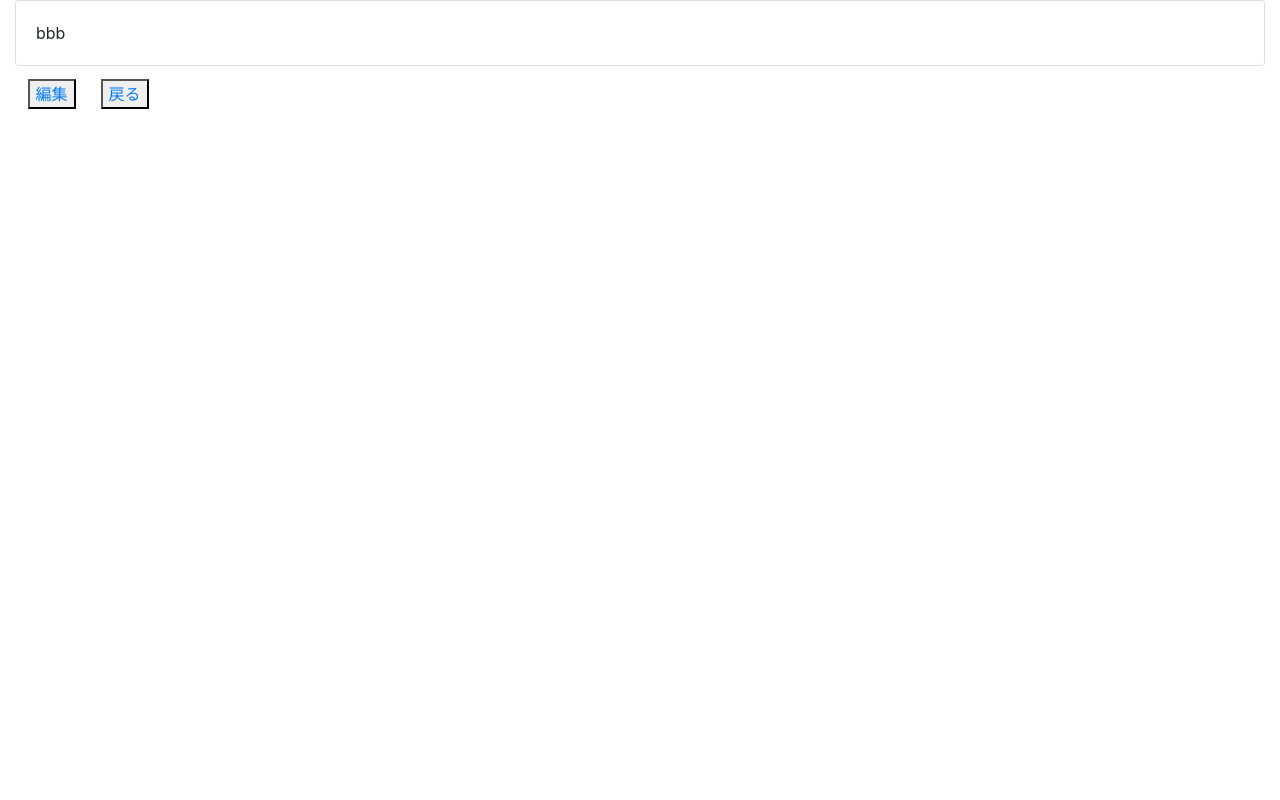
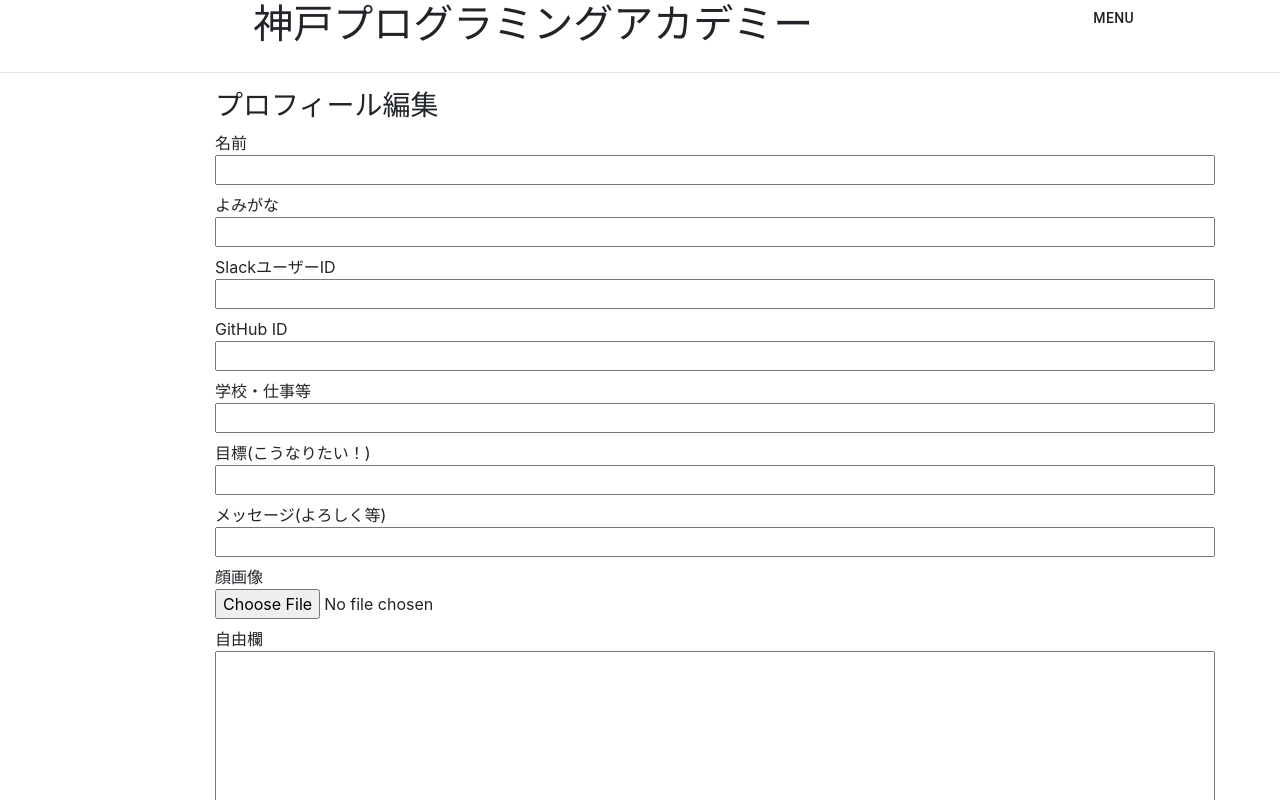
Before and after one commit to prog-ac/members-front-app, a Next.js app: page /profile in a window 1280 px wide. Shown: the top 800 px of the page. Built offline with nearby package versions, Linux system fonts and the light colour scheme; no server answers.

Commit message:
プロフィール編集のページを作成しました

```diff
--- a/components/menu.tsx
+++ b/components/menu.tsx
@@ -17,16 +17,7 @@ export default function SimpleMenu() {
     setAnchorEl(null);
   };
 
-  const movePage = () => {
-    <Link
-      // ブラウザのURLに表示されるURL
-      as={`/profile/1`}
-      // ディレクトリのパス
-      href={`/profile/`}
-    >
-      <a style={{ color: "black" }}></a>
-    </Link>;
-  };
+  const movePage = () => {};
 
   const logout = () => {
     firebase.auth().signOut();
@@ -50,7 +41,14 @@ export default function SimpleMenu() {
         open={Boolean(anchorEl)}
         onClose={handleClose}
       >
-        <MenuItem onClick={movePage}>Profile</MenuItem>
+        <MenuItem>
+          <a
+            // ディレクトリのパス
+            href={`/profile`}
+          >
+            Profile
+          </a>
+        </MenuItem>
         <MenuItem onClick={logout}>Logout</MenuItem>
       </Menu>
     </div>
--- a/package.json
+++ b/package.json
@@ -3,7 +3,7 @@
   "version": "0.1.0",
   "private": true,
   "scripts": {
-    "dev": "next dev",
+    "dev": "next dev -p 3001",
     "build": "next build && next export",
     "start": "next start",
     "deploy": "firebase deploy"
--- a/pages/profile.tsx
+++ /dev/null
@@ -1,50 +0,0 @@
-import Index from "./index";
-import Edit from "./edit";
-
-import React, { Component } from "react";
-import firebase from "../lib/firebase";
-import Card from "react-bootstrap/Card";
-import Button from "react-bootstrap/Button";
-import Link from "next/link";
-
-class Profile extends Component {
-  constructor(props: any) {
-    super(props);
-
-    this.state = {};
-  }
-
-  render() {
-    return (
-      <div className="col-md-10" style={{ maxWidth: "100%" }}>
-        <Card>
-          {/* <Card.Img variant="top" src="imgURL" /> */}
-          <Card.Body>
-            {/* <Card.Title>{this.props.value}</Card.Title> */}
-            <Card.Text>bbb</Card.Text>
-          </Card.Body>
-        </Card>
-
-        {true ? (
-          <button style={{ margin: "1%" }}>
-            {" "}
-            <Link as={`/profile/1/edit`} href={`/edit`}>
-              <a>編集</a>
-            </Link>{" "}
-          </button>
-        ) : (
-          <div></div>
-        )}
-
-        <button style={{ margin: "1%" }}>
-          {" "}
-          <Link href="/">
-            <a>戻る</a>
-          </Link>{" "}
-        </button>
-      </div>
-    );
-  }
-}
-
-export default Profile;
--- /dev/null
+++ b/pages/profile/index.tsx
@@ -0,0 +1,132 @@
+import Index from "../index";
+import Header from "../../components/Index/header";
+
+import React, { Component } from "react";
+import firebase from "../../lib/firebase";
+import Card from "react-bootstrap/Card";
+import Button from "react-bootstrap/Button";
+import Link from "next/link";
+
+class Profile extends Component {
+  constructor(props: any) {
+    super(props);
+
+    this.state = {
+      name: "",
+      name_kana: "",
+      slack_user_id: "",
+      github_id: "",
+      title: "",
+      goal: "",
+      message: "",
+      image: "",
+      description: "",
+    };
+    this.getName = this.getName.bind(this);
+    this.getImage = this.getImage.bind(this);
+  }
+
+  getName(event) {
+    this.setState({
+      name: event.target.value,
+    });
+  }
+  getImage(event) {
+    let image = event.target.files[0];
+    this.setState({
+      image: image,
+    });
+  }
+
+  render() {
+    return (
+      <div>
+        <div>
+          <Header />
+        </div>
+        <div className="col-md-10" style={{ marginLeft: "200px" }}>
+          <h3>プロフィール編集</h3>
+          <form>
+            <label>
+              名前
+              <br />
+              <input
+                type="text"
+                style={{ width: "1000px" }}
+                value={this.state.name}
+                onChange={(event) => {
+                  this.getName(event);
+                }}
+              />
+            </label>
+            <br />
+            <label>
+              よみがな
+              <br />
+              <input type="text" style={{ width: "1000px" }} />
+            </label>
+            <br />
+            <label>
+              SlackユーザーID
+              <br />
+              <input type="text" style={{ width: "1000px" }} />
+            </label>
+            <br />
+            <label>
+              GitHub ID
+              <br />
+              <input type="text" style={{ width: "1000px" }} />
+            </label>
+            <br />
+            <label>
+              学校・仕事等
+              <br />
+              <input type="text" style={{ width: "1000px" }} />
+            </label>
+            <br />
+            <label>
+              目標(こうなりたい！)
+              <br />
+              <input type="text" style={{ width: "1000px" }} />
+            </label>
+            <br />
+            <label>
+              メッセージ(よろしく等)
+              <br />
+              <input type="text" style={{ width: "1000px" }} />
+            </label>
+            <br />
+            <label>
+              顔画像
+              <br />
+              <input
+                type="file"
+                onChange={(event) => {
+                  this.getImage(event);
+                }}
+              />
+            </label>
+            <br />
+            <label>
+              自由欄
+              <br />
+              <textarea style={{ width: "1000px", height: "300px" }} />
+            </label>
+          </form>
+
+          <Button variant="contained" color="primary" onClick={this.addData}>
+            登録
+          </Button>
+          <button style={{ margin: "1%" }}>
+            {" "}
+            <Link href="/">
+              <a>戻る</a>
+            </Link>{" "}
+          </button>
+        </div>
+      </div>
+    );
+  }
+}
+
+export default Profile;
```
Also changed, not shown: pages/edit.tsx (deleted, +0 -39 lines).
